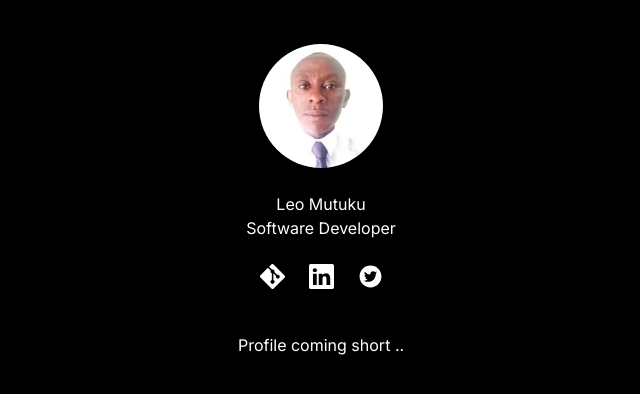
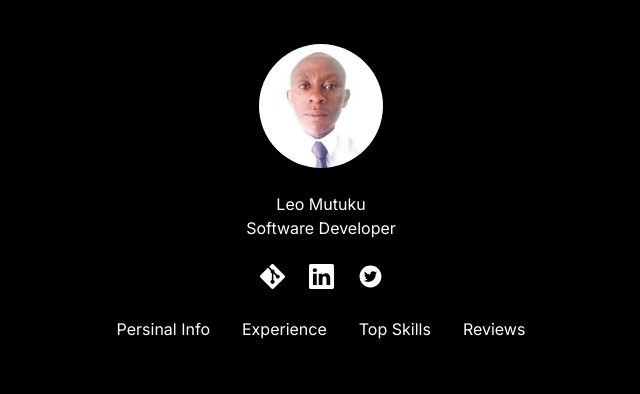
Before and after one commit to leo-mutuku/twitter-clone, a Next.js app: page / in a window 1280 px wide. Shown: the top 394 px of the page, without its empty margins (319-959 px from the left). Built offline with nearby package versions, Linux system fonts and the light colour scheme.

Commit message:
add menu item section

```diff
--- /dev/null
+++ b/app/components/BodySection/BodySection.tsx
@@ -0,0 +1,15 @@
+import React from 'react'
+
+const BodySection = () => {
+  return (
+    <div className='flex flex-row py-4 items-center justify-center gap-8'>
+        <div>Persinal Info</div>
+        <div> Experience</div>
+        <div>Top Skills</div>
+        <div>Reviews</div>
+    </div>
+
+  )
+}
+
+export default BodySection
--- /dev/null
+++ b/app/components/MenuSection/MenuSection.tsx
@@ -0,0 +1,14 @@
+import React from 'react'
+
+const MenuSection = () => {
+  return (
+    <div className='flex flex-row items-center justify-center md:gap-8 xs:gap-8 py-4 md:font-xs'>
+         <div>Persinal Info</div>
+         <div>Experience</div>
+         <div>Top Skills</div>
+         <div>Reviews</div>
+    </div>
+  )
+}
+
+export default MenuSection
--- a/app/components/TopSection/TopSection.tsx
+++ b/app/components/TopSection/TopSection.tsx
@@ -3,6 +3,7 @@ import React from 'react'
 import profile from '../../profile.jpg'
 import {BsGit, BsLinkedin} from 'react-icons/bs'
 import {AiFillTwitterCircle} from 'react-icons/ai'
+import Link from 'next/link'
 
 const profile_icons_size = 25;
 const TopSection = () => {
@@ -16,7 +17,9 @@ const TopSection = () => {
             <div className='font-sm'>Software Developer</div>
         </div>
         <div className='flex flex-row items-center justify-center gap-6 py-3'>
-            <div><BsGit size={profile_icons_size}/></div>
+            <div><Link href="https://github.com/leo-mutuku/leo-mutuku" target='_blank' className=''>
+                     <BsGit size={profile_icons_size}/>
+                </Link></div>
             <div><BsLinkedin size={profile_icons_size}/></div>
             <div><AiFillTwitterCircle size={profile_icons_size} /></div>
         </div>
--- a/app/page.tsx
+++ b/app/page.tsx
@@ -1,5 +1,6 @@
 
 import CodeWithLeo from "../public/images/codewithleo.png"
+import MenuSection from "./components/MenuSection/MenuSection";
 import TopSection from "./components/TopSection/TopSection";
 
 export default function Home() {
@@ -7,13 +8,15 @@ export default function Home() {
     <main className="w-full text-white bg-black">
 
        {/* top section */}
-
        <div className="mt-8">
             <TopSection />
        </div>
-       <div className="items-center justify-center  flex flex-row ">
-          <div className="py-8">Profile coming short .. </div>
+
+       {/* Menu Section */}
+       <div>
+          <MenuSection />
        </div>
+
        <div></div>
        <div> </div>
 
```
